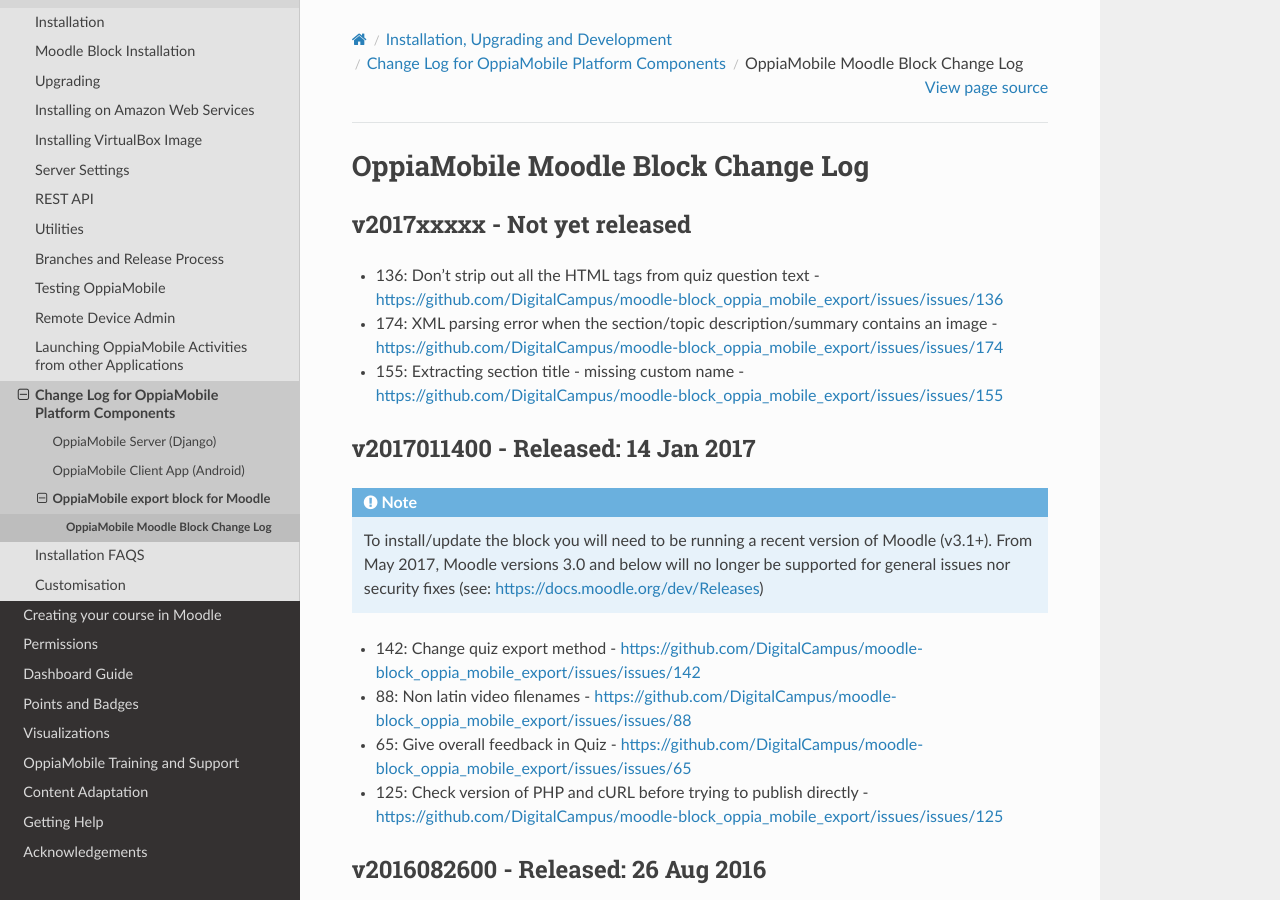
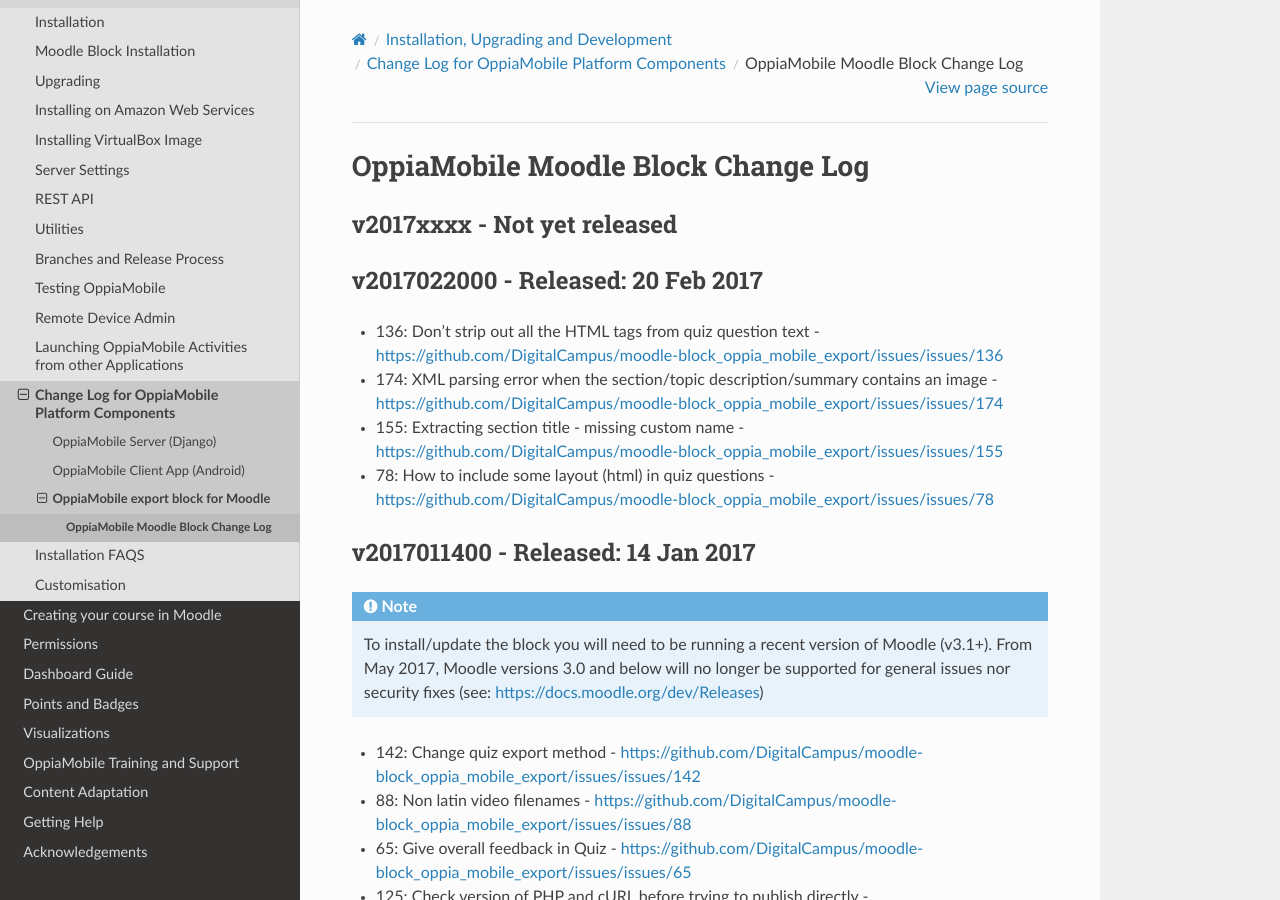
Before and after one commit to DigitalCampus/django-oppia, a Sphinx documentation site: the page built from docs/dev/changelog_moodleblock.rst, in a window 1280 px wide and 900 px high. Built offline with Sphinx 7.4.7 and the Read the Docs theme 2.0.0, drawn with Linux system fonts in a browser that asks for light colours; the version number is read from the project's files by our own code.

Commit message:
update docs

```diff
--- a/docs/dev/changelog_moodleblock.rst
+++ b/docs/dev/changelog_moodleblock.rst
@@ -1,14 +1,24 @@
 OppiaMobile Moodle Block Change Log
 =====================================
 
-.. _blockv2017xxxxx:
 
-v2017xxxxx - Not yet released
+.. _blockv2017xxxx:
+
+v2017xxxx - Not yet released
+-------------------------------------
+
+
+
+.. _blockv2017022000:
+
+v2017022000 - Released: 20 Feb 2017
 -------------------------------------
 
 * 136: Don't strip out all the HTML tags from quiz question text - https://github.com/DigitalCampus/moodle-block_oppia_mobile_export/issues/issues/136
 * 174: XML parsing error when the section/topic description/summary contains an image - https://github.com/DigitalCampus/moodle-block_oppia_mobile_export/issues/issues/174
 * 155: Extracting section title - missing custom name - https://github.com/DigitalCampus/moodle-block_oppia_mobile_export/issues/issues/155
+* 78: How to include some layout (html) in quiz questions - https://github.com/DigitalCampus/moodle-block_oppia_mobile_export/issues/issues/78
+
 
 .. _blockv2017011400:
 
```
